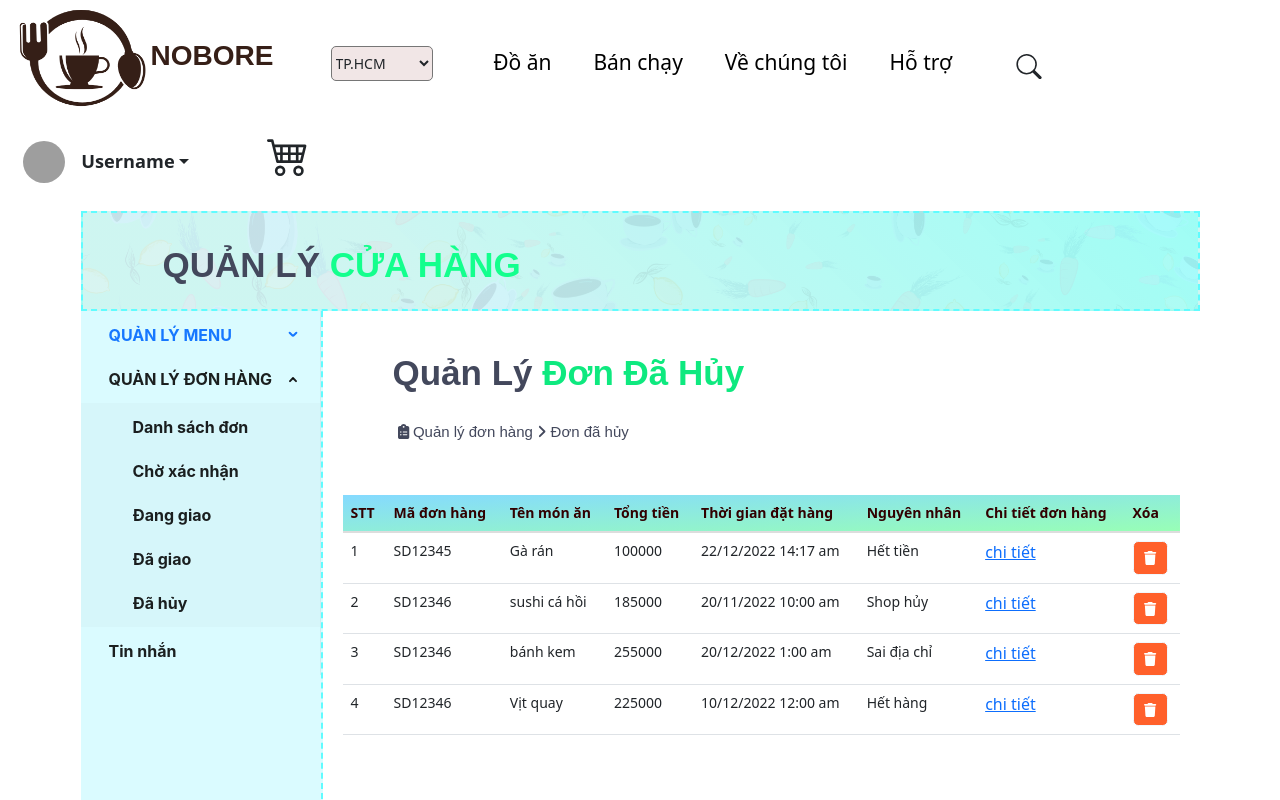
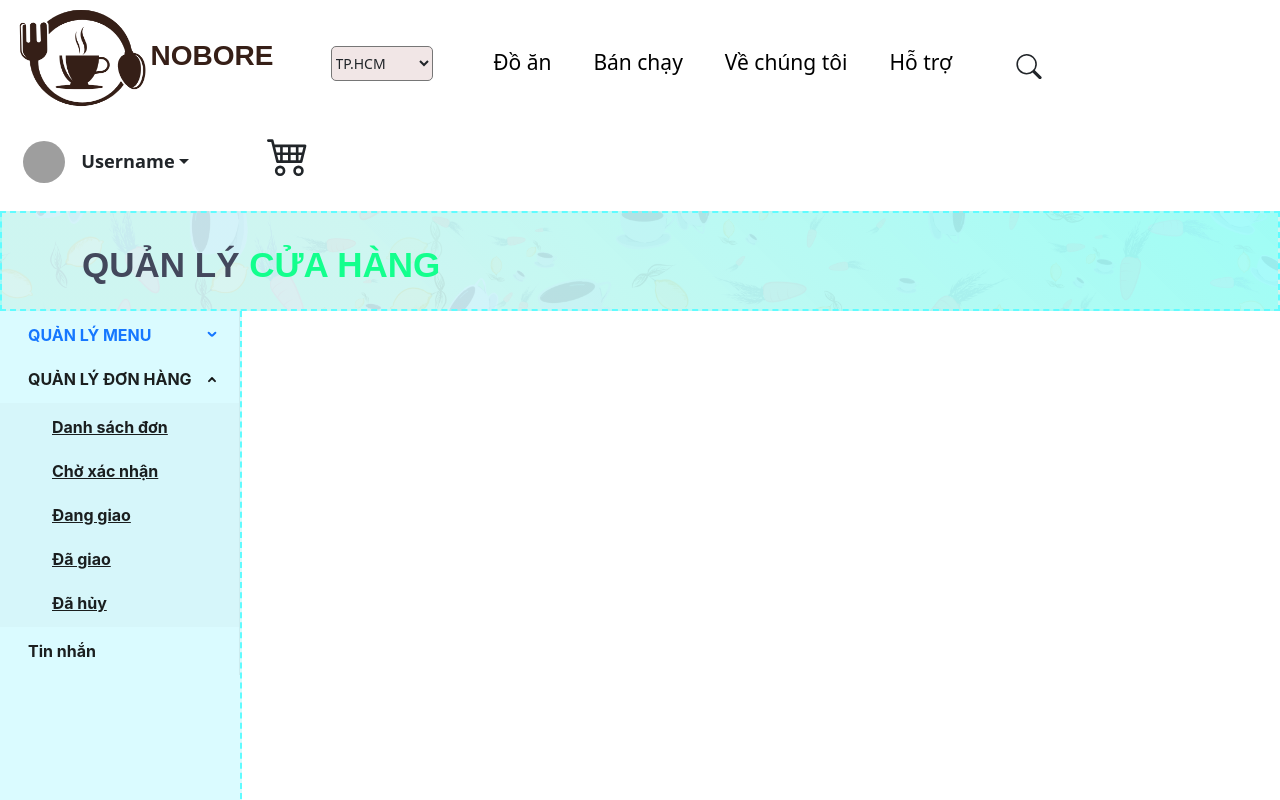
Before and after one commit to huynhtuankiet1805/ProjectCNPM, a React (Create React App) app: page /manageorder in a window 1280 px wide. Both pictures are taken after a click on the element "QUẢN LÝ ĐƠN HÀNG". Shown: the top 800 px of the page. Built offline with nearby package versions, Linux system fonts and the light colour scheme; grey boxes are pictures that could not be loaded.

Commit message:
link sidebar

```diff
--- a/src/components/SideBar/index.js
+++ b/src/components/SideBar/index.js
@@ -1,4 +1,5 @@
 import React from 'react';
+import {Link} from'react-router-dom'
 //import "antd/dist/antd.css";
 import './SideBar.scss'
 import { Menu } from 'antd';
@@ -23,11 +24,34 @@ export default function SideBar() {
           <Menu.Item key="1.5">Chỉnh sửa</Menu.Item>
         </SubMenu>
         <SubMenu key="2" title="QUẢN LÝ ĐƠN HÀNG">
-          <Menu.Item key="2.1">Danh sách đơn</Menu.Item>
-          <Menu.Item key="2.2">Chờ xác nhận</Menu.Item>
-          <Menu.Item key="2.3">Đang giao</Menu.Item>
-          <Menu.Item key="2.4">Đã giao</Menu.Item>
-          <Menu.Item key="2.5">Đã hủy</Menu.Item>
+          <Menu.Item key="2.1">
+          <Link to="/manageorder/orderlist">
+            {/* <Icon type="fire" /> */}
+            <span>Danh sách đơn</span>
+          </Link></Menu.Item>
+
+          <Menu.Item key="2.2">
+          <Link to="/manageorder/waitingverify">
+            {/* <Icon type="fire" /> */}
+            <span>Chờ xác nhận</span>
+          </Link></Menu.Item>
+
+          <Menu.Item key="2.3">
+          <Link to="/manageorder/delivery">
+            {/* <Icon type="fire" /> */}
+            <span>Đang giao</span>
+          </Link></Menu.Item>
+          <Menu.Item key="2.4">
+          <Link to="/manageorder/deliveried">
+            {/* <Icon type="fire" /> */}
+            <span>Đã giao</span>
+          </Link></Menu.Item>
+
+          <Menu.Item key="2.5">
+          <Link to="/manageorder/cancelled">
+            {/* <Icon type="fire" /> */}
+            <span>Đã hủy</span>
+          </Link></Menu.Item>
         </SubMenu>
         <Menu.Item key="3">Tin nhắn</Menu.Item>
       </Menu>
--- a/src/pages/ManageOrder/index.js
+++ b/src/pages/ManageOrder/index.js
@@ -1,4 +1,7 @@
 import Header from '~/components/Layout/DefaultLayout/Header';
+import Footer from '~/components/Layout/DefaultLayout/Footer';
+
+
 import styles from './manageorder.module.scss';
 import SideBar from '../../components/SideBar';
 import Title from './Tittle';
@@ -8,21 +11,22 @@ import WaitingVerify from './WaitingVerify';
 import Deliveried from './Deliveried';
 import Cancelled from './Cancelled';
 
-function Manageorder() {
+function Manageorder({ children }) {
 
   return (
     <div class={styles.wrapper}>
+      <Header />
       <div class={styles.container}>
         <Title />
         <div class={styles.content}>
           <SideBar />
 
           {/* link route từ sidebar tại đây */}
-
-          <Cancelled />
+          { children }
 
         </div>
       </div>
+      <Footer/>
     </div>
   );
 }
--- a/src/routes/index.js
+++ b/src/routes/index.js
@@ -4,6 +4,10 @@ import Login from '~/pages/Login'
 import Info from '~/pages/Infomation'
 import ManageOrder from '~/pages/ManageOrder'
 import OrderList from '~/pages/ManageOrder/OrderList'
+import WaitingVerify from '~/pages/ManageOrder/WaitingVerify'
+import Delivery from '~/pages/ManageOrder/Delivery'
+import Deliveried from '~/pages/ManageOrder/Deliveried'
+import Cancelled from '~/pages/ManageOrder/Cancelled'
 import Order from '~/pages/Orderfood'
 import Payment from '~/pages/Payment'
 import Feedback from '~/pages/Feedback'
@@ -38,13 +42,34 @@ const publicRoutes = [
     {
         path: '/manageorder',
         component: ManageOrder,
+        layout: null
     },
 
     {
         path: '/manageorder/orderlist',
         component: OrderList,
+        layout: ManageOrder
     },
-
+    {
+        path: '/manageorder/waitingverify',
+        component: WaitingVerify,
+        layout: ManageOrder
+    },
+    {
+        path: '/manageorder/delivery',
+        component: Delivery,
+        layout: ManageOrder
+    },
+    {
+        path: '/manageorder/deliveried',
+        component: Deliveried,
+        layout: ManageOrder
+    },
+    {
+        path: '/manageorder/cancelled',
+        component: Cancelled,
+        layout: ManageOrder
+    },
 
     // http://localhost:3000/payment
     {
```
